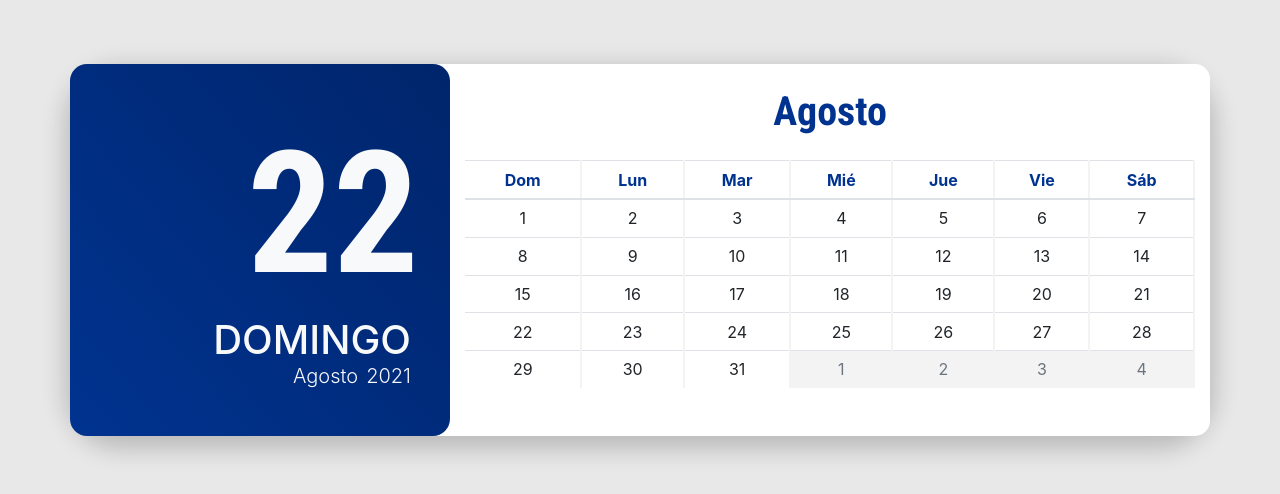
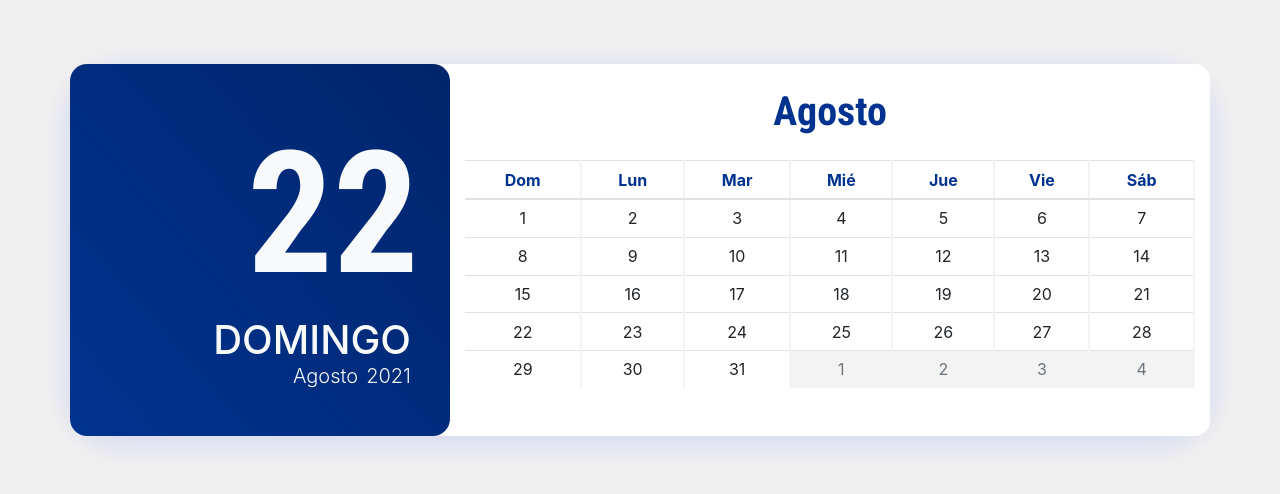
Before and after one commit to edonrosa6/calendario, a plain HTML site: page index.html in a window 1280 px wide. Shown: the part 150-644 px from the top of the page. Drawn offline with nearby package versions, Linux system fonts and the light colour scheme.

Commit message:
cambios en estilos

```diff
--- a/css/styles.css
+++ b/css/styles.css
@@ -7,7 +7,7 @@
   --mainColor: #003390;
 }
 body {
-  background-color: #cacaca6c;
+  background-color: rgb(240, 240, 240);
 }
 h1,
 h2,
@@ -54,5 +54,5 @@ td {
 }
 
 .shadow {
-  box-shadow: 0 0.5rem 1.5rem 0.3rem rgb(0 0 0 / 20%) !important;
+  box-shadow: 0 0.4rem 1.5rem 0.3rem rgb(0 50 250 / 10%) !important;
 }
```
